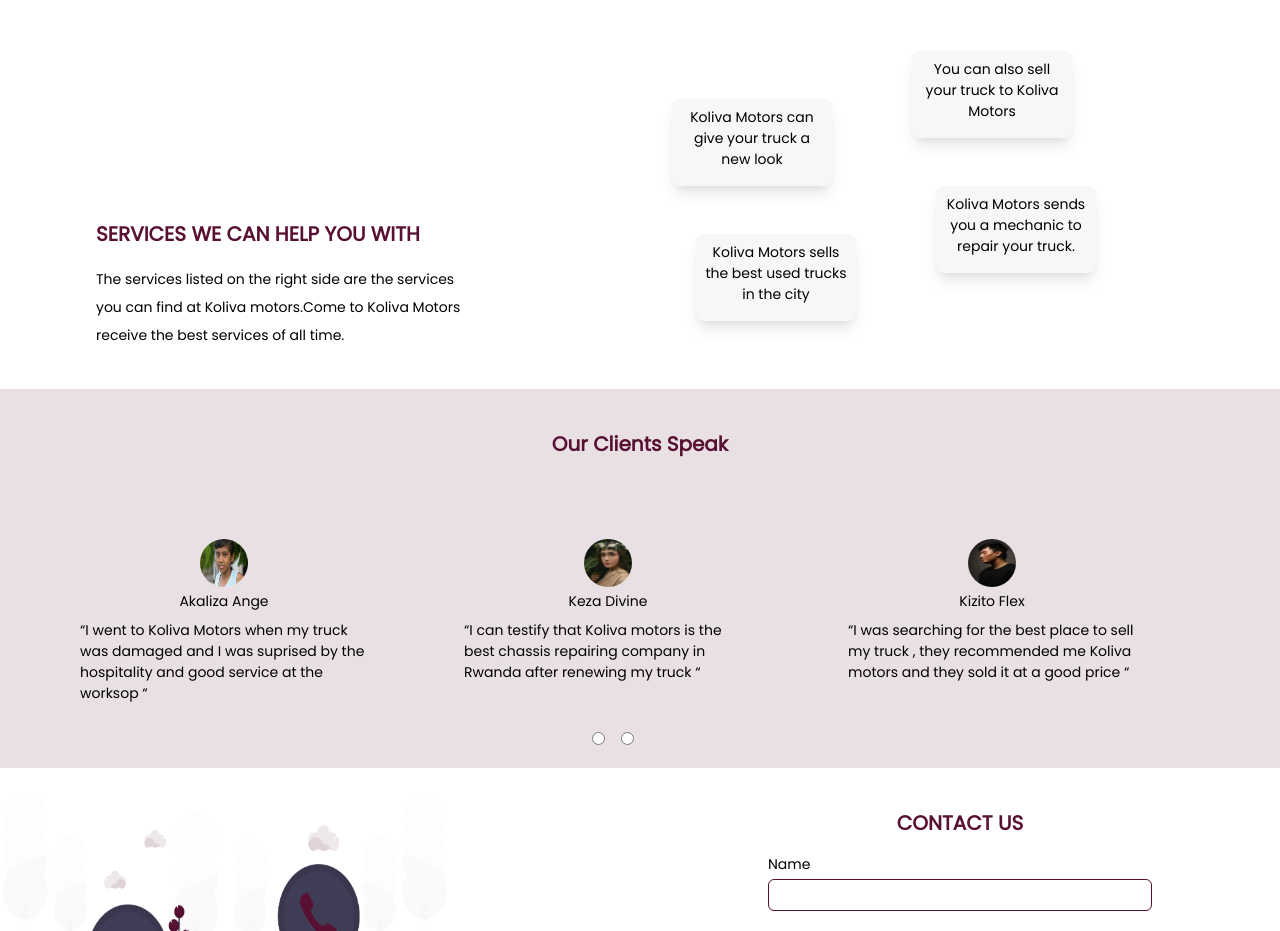
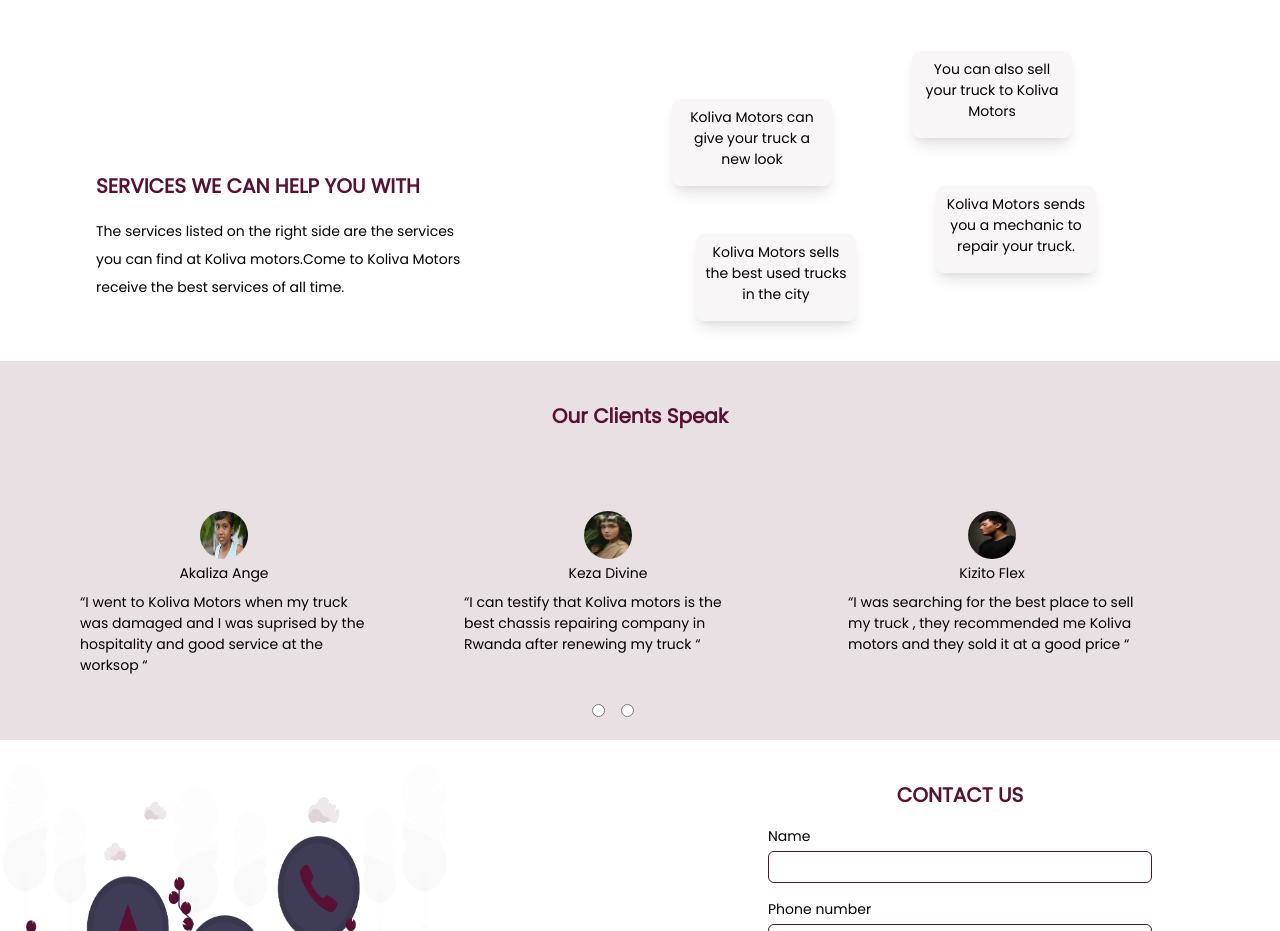
Before and after one commit to dianKoliva/kmsite, a Vue app: page / in a window 1280 px wide. Shown: the part 920-1851 px from the top of the page. Built offline with nearby package versions, Linux system fonts and the light colour scheme; the HTML template or start-up script is replaced by a standard one.

Commit message:
new changes

```diff
--- a/src/components/Services.vue
+++ b/src/components/Services.vue
@@ -1,6 +1,6 @@
 <template>
   <div class="flex pb-10 mt-16">
-    <div class="w-1/2 mt-32">
+    <div class="w-1/2 mt-20">
       <div class="ml-24 w-96">
         <h1 class="text-xl text-red font-extrabold mt-10">
           SERVICES WE CAN HELP YOU WITH
```
